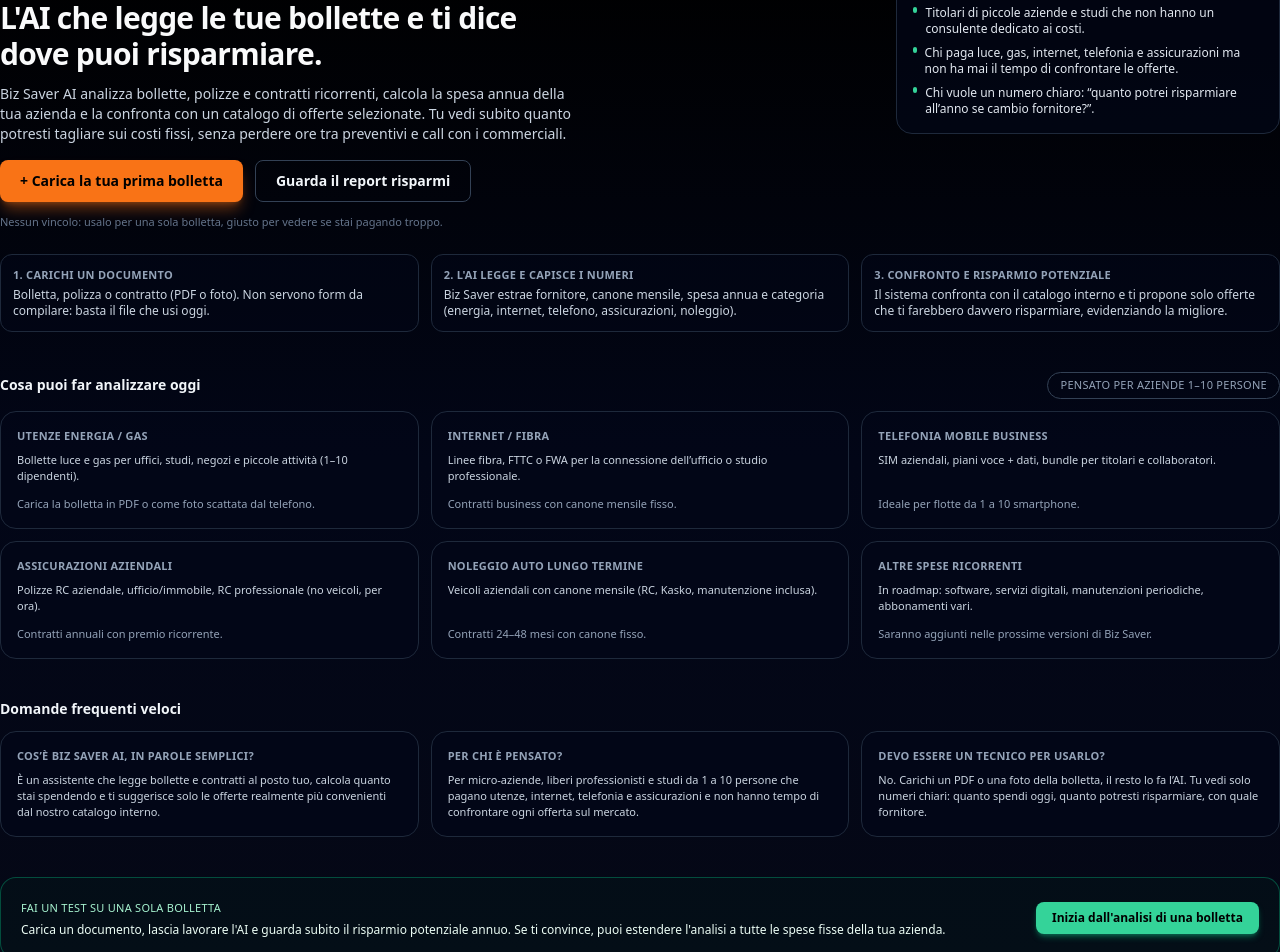
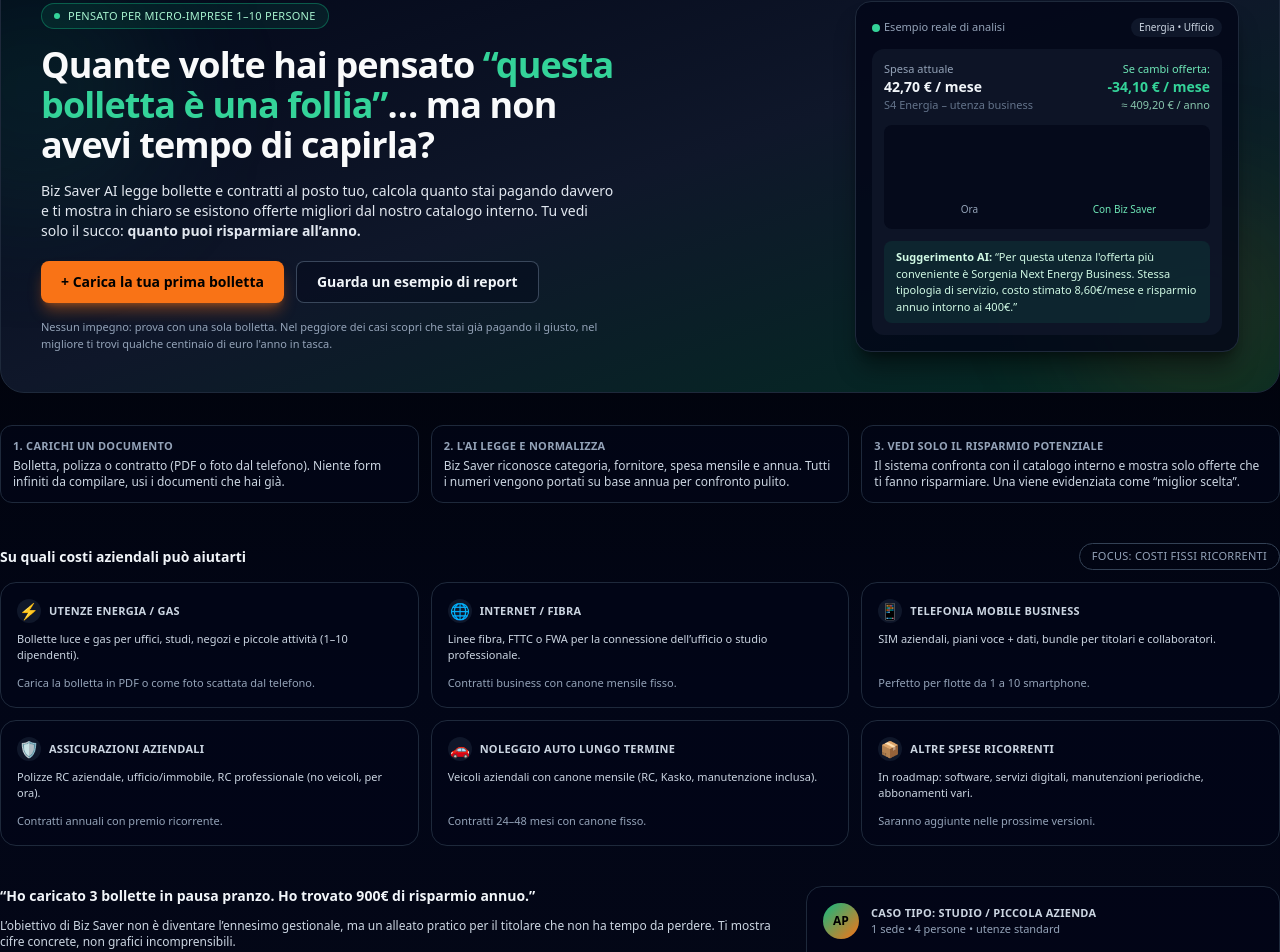
Before and after one commit to Padu76/biz-saver, a Next.js app: page / in a window 1280 px wide. Shown: the part 40-992 px from the top of the page. Built offline with nearby package versions, Linux system fonts and the light colour scheme.

Commit message:
Enhance landing page visuals and empathy

```diff
--- a/app/page.tsx
+++ b/app/page.tsx
@@ -4,54 +4,60 @@
 const CATEGORIES = [
   {
     key: "energia",
+    icon: "⚡",
     title: "Utenze energia / gas",
     desc: "Bollette luce e gas per uffici, studi, negozi e piccole attività (1–10 dipendenti).",
     hint: "Carica la bolletta in PDF o come foto scattata dal telefono.",
   },
   {
     key: "internet",
+    icon: "🌐",
     title: "Internet / Fibra",
     desc: "Linee fibra, FTTC o FWA per la connessione dell’ufficio o studio professionale.",
     hint: "Contratti business con canone mensile fisso.",
   },
   {
     key: "telefonia_mobile",
+    icon: "📱",
     title: "Telefonia mobile business",
     desc: "SIM aziendali, piani voce + dati, bundle per titolari e collaboratori.",
-    hint: "Ideale per flotte da 1 a 10 smartphone.",
+    hint: "Perfetto per flotte da 1 a 10 smartphone.",
   },
   {
     key: "assicurazioni",
+    icon: "🛡️",
     title: "Assicurazioni aziendali",
     desc: "Polizze RC aziendale, ufficio/immobile, RC professionale (no veicoli, per ora).",
     hint: "Contratti annuali con premio ricorrente.",
   },
   {
     key: "noleggio_auto",
+    icon: "🚗",
     title: "Noleggio auto lungo termine",
     desc: "Veicoli aziendali con canone mensile (RC, Kasko, manutenzione inclusa).",
     hint: "Contratti 24–48 mesi con canone fisso.",
   },
   {
     key: "altro",
+    icon: "📦",
     title: "Altre spese ricorrenti",
     desc: "In roadmap: software, servizi digitali, manutenzioni periodiche, abbonamenti vari.",
-    hint: "Saranno aggiunti nelle prossime versioni di Biz Saver.",
+    hint: "Saranno aggiunte nelle prossime versioni.",
   },
 ];
 
 const FAQ = [
   {
-    q: "Cos’è Biz Saver AI, in parole semplici?",
-    a: "È un assistente che legge bollette e contratti al posto tuo, calcola quanto stai spendendo e ti suggerisce solo le offerte realmente più convenienti dal nostro catalogo interno.",
+    q: "Perché dovrei usarlo se ho già un commercialista?",
+    a: "Il commercialista registra i costi, Biz Saver ti aiuta a tagliarli. È focalizzato solo su bollette, contratti e canoni ricorrenti, con un occhio al risparmio concreto.",
   },
   {
-    q: "Per chi è pensato?",
-    a: "Per micro-aziende, liberi professionisti e studi da 1 a 10 persone che pagano utenze, internet, telefonia e assicurazioni e non hanno tempo di confrontare ogni offerta sul mercato.",
+    q: "Quanto è complicato da usare?",
+    a: "Carichi un PDF o una foto dal telefono. Stop. L’AI legge per te, fa i conti e ti mostra solo 2 numeri: quanto spendi ora e quanto potresti risparmiare.",
   },
   {
-    q: "Devo essere un tecnico per usarlo?",
-    a: "No. Carichi un PDF o una foto della bolletta, il resto lo fa l’AI. Tu vedi solo numeri chiari: quanto spendi oggi, quanto potresti risparmiare, con quale fornitore.",
+    q: "Devo cambiare fornitore da solo?",
+    a: "Sì, per ora Biz Saver ti mostra il confronto e l’offerta consigliata. Tu scegli se cambiare o meno, con i dati chiari davanti.",
   },
 ];
 
@@ -59,24 +65,31 @@
   return (
     <div className="space-y-10">
       {/* HERO */}
-      <section className="space-y-6">
-        <div className="flex flex-col gap-6 lg:flex-row lg:items-start lg:justify-between">
-          <div className="space-y-3 max-w-xl">
-            <span className="inline-flex items-center rounded-full border border-emerald-500/40 bg-emerald-500/10 px-3 py-1 text-[11px] font-medium uppercase tracking-wide text-emerald-300">
-              Beta per micro-imprese 1–10 dipendenti
+      <section className="space-y-8">
+        <div className="relative overflow-hidden rounded-3xl border border-slate-800 bg-gradient-to-br from-slate-950 via-slate-900 to-emerald-950 px-6 py-8 md:px-10 md:py-10">
+          {/* Glow */}
+          <div className="pointer-events-none absolute -left-24 top-0 h-64 w-64 rounded-full bg-emerald-500/10 blur-3xl" />
+          <div className="pointer-events-none absolute -right-10 -bottom-10 h-60 w-60 rounded-full bg-accent/10 blur-3xl" />
+
+          <div className="relative flex flex-col gap-8 lg:flex-row lg:items-start lg:justify-between">
+            {/* Testo */}
+            <div className="space-y-4 max-w-xl">
+              <span className="inline-flex items-center gap-2 rounded-full border border-emerald-500/40 bg-emerald-500/10 px-3 py-1 text-[11px] font-medium uppercase tracking-wide text-emerald-200">
+                <span className="h-1.5 w-1.5 rounded-full bg-emerald-400" />
+                Pensato per micro-imprese 1–10 persone
               </span>
 
-            <h1 className="text-3xl font-semibold tracking-tight">
-              L&apos;AI che legge le tue bollette e ti dice dove puoi
-              risparmiare.
+              <h1 className="text-3xl md:text-4xl font-semibold tracking-tight">
+                Quante volte hai pensato
+                <span className="text-emerald-400"> “questa bolletta è una follia”</span>…
+                ma non avevi tempo di capirla?
               </h1>
 
-            <p className="text-sm text-slate-300">
-              Biz Saver AI analizza bollette, polizze e contratti ricorrenti,
-              calcola la spesa annua della tua azienda e la confronta con un
-              catalogo di offerte selezionate. Tu vedi subito quanto potresti
-              tagliare sui costi fissi, senza perdere ore tra preventivi e call
-              con i commerciali.
+              <p className="text-sm text-slate-200">
+                Biz Saver AI legge bollette e contratti al posto tuo,
+                calcola quanto stai pagando davvero e ti mostra in chiaro
+                se esistono offerte migliori dal nostro catalogo interno.
+                Tu vedi solo il succo: <span className="font-semibold">quanto puoi risparmiare all’anno.</span>
               </p>
 
               <div className="flex flex-wrap gap-3 pt-1">
@@ -88,76 +101,118 @@
                 </a>
                 <a
                   href="/report"
-                className="inline-flex items-center justify-center rounded-lg border border-slate-700 px-5 py-2.5 text-sm font-semibold text-slate-100 hover:bg-slate-900"
+                  className="inline-flex items-center justify-center rounded-lg border border-slate-600/80 bg-slate-950/40 px-5 py-2.5 text-sm font-semibold text-slate-100 hover:bg-slate-900/70"
                 >
-                Guarda il report risparmi
+                  Guarda un esempio di report
                 </a>
               </div>
 
-            <p className="text-[11px] text-slate-500">
-              Nessun vincolo: usalo per una sola bolletta, giusto per vedere se
-              stai pagando troppo.
+              <p className="text-[11px] text-slate-400">
+                Nessun impegno: prova con una sola bolletta. Nel peggiore dei casi
+                scopri che stai già pagando il giusto, nel migliore ti trovi
+                qualche centinaio di euro l&apos;anno in tasca.
               </p>
             </div>
 
-          <div className="w-full max-w-sm rounded-2xl border border-slate-800 bg-slate-950/70 p-4 text-xs text-slate-200 space-y-3">
-            <div className="text-[11px] font-semibold uppercase tracking-wide text-slate-400">
-              A chi risolve un problema
+            {/* Box “screenshot” mockup */}
+            <div className="w-full max-w-sm rounded-2xl border border-slate-800 bg-slate-950/80 p-4 shadow-xl shadow-black/40">
+              <div className="mb-3 flex items-center justify-between text-[11px] text-slate-400">
+                <span className="inline-flex items-center gap-1">
+                  <span className="h-2 w-2 rounded-full bg-emerald-400" />
+                  Esempio reale di analisi
+                </span>
+                <span className="rounded-full bg-slate-900 px-2 py-0.5 text-[10px] text-slate-300">
+                  Energia • Ufficio
+                </span>
               </div>
-            <ul className="space-y-2">
-              <li className="flex gap-2">
-                <span className="mt-[2px] h-1.5 w-1.5 rounded-full bg-emerald-400" />
-                <span>
-                  Titolari di piccole aziende e studi che non hanno un
-                  consulente dedicato ai costi.
-                </span>
-              </li>
-              <li className="flex gap-2">
-                <span className="mt-[2px] h-1.5 w-1.5 rounded-full bg-emerald-400" />
-                <span>
-                  Chi paga luce, gas, internet, telefonia e assicurazioni ma
-                  non ha mai il tempo di confrontare le offerte.
-                </span>
-              </li>
-              <li className="flex gap-2">
-                <span className="mt-[2px] h-1.5 w-1.5 rounded-full bg-emerald-400" />
-                <span>
-                  Chi vuole un numero chiaro: “quanto potrei risparmiare
-                  all’anno se cambio fornitore?”.
-                </span>
-              </li>
-            </ul>
+
+              <div className="space-y-3 rounded-xl bg-slate-900/80 p-3">
+                <div className="flex items-center justify-between text-xs">
+                  <div>
+                    <div className="text-[11px] text-slate-400">
+                      Spesa attuale
+                    </div>
+                    <div className="text-sm font-semibold text-slate-100">
+                      42,70 € / mese
+                    </div>
+                    <div className="text-[11px] text-slate-500">
+                      S4 Energia – utenza business
+                    </div>
+                  </div>
+                  <div className="text-right">
+                    <div className="text-[11px] text-emerald-300">
+                      Se cambi offerta:
+                    </div>
+                    <div className="text-sm font-semibold text-emerald-400">
+                      -34,10 € / mese
+                    </div>
+                    <div className="text-[11px] text-emerald-200/80">
+                      ≈ 409,20 € / anno
+                    </div>
+                  </div>
+                </div>
+
+                {/* mini “grafico” a colonne */}
+                <div className="mt-2 rounded-lg bg-slate-950/70 p-3">
+                  <div className="flex items-end gap-2 h-20">
+                    <div className="flex-1">
+                      <div className="flex h-full items-end">
+                        <div className="w-full rounded-t-md bg-slate-600" style={{ height: "80%" }} />
+                      </div>
+                      <div className="mt-1 text-center text-[10px] text-slate-400">
+                        Ora
+                      </div>
+                    </div>
+                    <div className="flex-1">
+                      <div className="flex h-full items-end">
+                        <div className="w-full rounded-t-md bg-emerald-400" style={{ height: "20%" }} />
+                      </div>
+                      <div className="mt-1 text-center text-[10px] text-emerald-300">
+                        Con Biz Saver
+                      </div>
+                    </div>
+                  </div>
+                </div>
+
+                <div className="rounded-lg bg-emerald-500/10 px-3 py-2 text-[11px] text-emerald-100">
+                  <span className="font-semibold">Suggerimento AI:</span>{" "}
+                  “Per questa utenza l&apos;offerta più conveniente è Sorgenia
+                  Next Energy Business. Stessa tipologia di servizio, costo
+                  stimato 8,60€/mese e risparmio annuo intorno ai 400€.”
+                </div>
+              </div>
+            </div>
           </div>
         </div>
 
         {/* Come funziona */}
         <div className="grid gap-3 text-xs text-slate-300 md:grid-cols-3">
-          <div className="rounded-xl border border-slate-800 bg-slate-950/60 p-3">
+          <div className="rounded-xl border border-slate-800 bg-slate-950/70 p-3">
             <div className="text-[11px] font-semibold uppercase tracking-wide text-slate-400">
               1. Carichi un documento
             </div>
             <p className="mt-1">
-              Bolletta, polizza o contratto (PDF o foto). Non servono form da
-              compilare: basta il file che usi oggi.
+              Bolletta, polizza o contratto (PDF o foto dal telefono). Niente
+              form infiniti da compilare, usi i documenti che hai già.
             </p>
           </div>
-          <div className="rounded-xl border border-slate-800 bg-slate-950/60 p-3">
+          <div className="rounded-xl border border-slate-800 bg-slate-950/70 p-3">
             <div className="text-[11px] font-semibold uppercase tracking-wide text-slate-400">
-              2. L&apos;AI legge e capisce i numeri
+              2. L&apos;AI legge e normalizza
             </div>
             <p className="mt-1">
-              Biz Saver estrae fornitore, canone mensile, spesa annua e
-              categoria (energia, internet, telefono, assicurazioni, noleggio).
+              Biz Saver riconosce categoria, fornitore, spesa mensile e annua.
+              Tutti i numeri vengono portati su base annua per confronto pulito.
             </p>
           </div>
-          <div className="rounded-xl border border-slate-800 bg-slate-950/60 p-3">
+          <div className="rounded-xl border border-slate-800 bg-slate-950/70 p-3">
             <div className="text-[11px] font-semibold uppercase tracking-wide text-slate-400">
-              3. Confronto e risparmio potenziale
+              3. Vedi solo il risparmio potenziale
             </div>
             <p className="mt-1">
-              Il sistema confronta con il catalogo interno e ti propone solo
-              offerte che ti farebbero davvero risparmiare, evidenziando la
-              migliore.
+              Il sistema confronta con il catalogo interno e mostra solo
+              offerte che ti fanno risparmiare. Una viene evidenziata come
+              “miglior scelta”.
             </p>
           </div>
         </div>
@@ -167,10 +222,10 @@
       <section className="space-y-3">
         <div className="flex items-center justify-between gap-2">
           <h2 className="text-sm font-semibold text-slate-100">
-            Cosa puoi far analizzare oggi
+            Su quali costi aziendali può aiutarti
           </h2>
           <span className="rounded-full border border-slate-700 px-3 py-1 text-[11px] uppercase tracking-wide text-slate-400">
-            Pensato per aziende 1–10 persone
+            Focus: costi fissi ricorrenti
           </span>
         </div>
 
@@ -178,19 +233,82 @@
           {CATEGORIES.map((cat) => (
             <div
               key={cat.key}
-              className="flex flex-col justify-between rounded-2xl border border-slate-800 bg-slate-950/70 p-4 text-xs text-slate-200"
+              className="group flex flex-col justify-between rounded-2xl border border-slate-800 bg-slate-950/80 p-4 text-xs text-slate-200 transition hover:-translate-y-0.5 hover:border-emerald-500/60 hover:bg-slate-900/90"
             >
               <div>
-                <div className="text-[11px] font-semibold uppercase tracking-wide text-slate-400">
-                  {cat.title}
+                <div className="mb-2 flex items-center gap-2 text-[11px] font-semibold uppercase tracking-wide text-slate-300">
+                  <span className="flex h-6 w-6 items-center justify-center rounded-full bg-slate-900 text-base">
+                    {cat.icon}
+                  </span>
+                  <span>{cat.title}</span>
                 </div>
-                <p className="mt-2 text-[11px] text-slate-300">{cat.desc}</p>
+                <p className="mt-1 text-[11px] text-slate-300">{cat.desc}</p>
               </div>
-              <div className="mt-3 text-[11px] text-slate-400">
-                {cat.hint}
+              <div className="mt-3 text-[11px] text-slate-400">{cat.hint}</div>
+            </div>
+          ))}
+        </div>
+      </section>
+
+      {/* TESTIMONIAL / EMPATIA */}
+      <section className="grid gap-4 md:grid-cols-[minmax(0,2fr)_minmax(0,1.2fr)]">
+        <div className="space-y-3">
+          <h2 className="text-sm font-semibold text-slate-100">
+            “Ho caricato 3 bollette in pausa pranzo. Ho trovato 900€ di risparmio annuo.”
+          </h2>
+          <p className="text-xs text-slate-300">
+            L’obiettivo di Biz Saver non è diventare l’ennesimo gestionale, ma
+            un alleato pratico per il titolare che non ha tempo da perdere.
+            Ti mostra cifre concrete, non grafici incomprensibili.
+          </p>
+          <p className="text-xs text-slate-300">
+            Pensato per chi apre la mail della bolletta, scuote la testa e
+            pensa: “ci guardo quando ho tempo”. Qui il tempo lo mettiamo noi:
+            tu carichi il documento, Biz Saver fa il resto.
+          </p>
+        </div>
+
+        <div className="rounded-2xl border border-slate-800 bg-slate-950/80 p-4 text-xs text-slate-200">
+          <div className="flex items-center gap-3">
+            <div className="flex h-9 w-9 items-center justify-center rounded-full bg-gradient-to-br from-emerald-500 to-accent text-xs font-semibold text-black">
+              AP
+            </div>
+            <div>
+              <div className="text-[11px] font-semibold uppercase tracking-wide text-slate-300">
+                Caso tipo: studio / piccola azienda
+              </div>
+              <div className="text-[11px] text-slate-400">
+                1 sede • 4 persone • utenze standard
               </div>
             </div>
-          ))}
+          </div>
+
+          <div className="mt-3 space-y-1 text-[11px]">
+            <div className="flex items-center justify-between border-b border-slate-800 pb-1">
+              <span className="text-slate-400">Energia ufficio</span>
+              <span className="font-semibold text-emerald-300">
+                -409 €/anno
+              </span>
+            </div>
+            <div className="flex items-center justify-between border-b border-slate-800 pb-1">
+              <span className="text-slate-400">Fibra business</span>
+              <span className="font-semibold text-emerald-300">
+                -192 €/anno
+              </span>
+            </div>
+            <div className="flex items-center justify-between">
+              <span className="text-slate-400">Telefonia mobile</span>
+              <span className="font-semibold text-emerald-300">
+                -300 €/anno
+              </span>
+            </div>
+          </div>
+
+          <div className="mt-3 rounded-lg bg-emerald-500/10 px-3 py-2 text-[11px] text-emerald-100">
+            Totale potenziale: circa{" "}
+            <span className="font-semibold">900 €/anno</span> di costi fissi in
+            meno, solo mettendo a confronto poche bollette.
+          </div>
         </div>
       </section>
 
@@ -215,23 +333,23 @@
       </section>
 
       {/* CTA FINALE */}
-      <section className="rounded-2xl border border-emerald-700/60 bg-emerald-950/20 p-5 text-sm text-emerald-50">
+      <section className="sticky bottom-4 z-10 rounded-2xl border border-emerald-700/60 bg-emerald-950/80 p-4 text-sm text-emerald-50 shadow-lg shadow-emerald-900/40 md:static md:shadow-none">
         <div className="flex flex-col gap-3 md:flex-row md:items-center md:justify-between">
           <div>
             <div className="text-[11px] uppercase tracking-wide text-emerald-200">
-              Fai un test su una sola bolletta
+              Fai un test concreto, non teorico
             </div>
             <p className="mt-1 text-xs text-emerald-50">
-              Carica un documento, lascia lavorare l&apos;AI e guarda subito il
-              risparmio potenziale annuo. Se ti convince, puoi estendere
-              l&apos;analisi a tutte le spese fisse della tua azienda.
+              Prendi una bolletta che ti dà fastidio da mesi, caricala e guarda
+              se Biz Saver trova davvero margine di risparmio. È il modo più
+              veloce per capire se vale la pena usarlo per tutta l&apos;azienda.
             </p>
           </div>
           <a
             href="/upload"
             className="inline-flex items-center justify-center rounded-lg bg-emerald-400 px-4 py-2 text-xs font-semibold text-black shadow-md shadow-emerald-500/40 hover:bg-emerald-300"
           >
-            Inizia dall&apos;analisi di una bolletta
+            Carica ora una bolletta di prova
           </a>
         </div>
       </section>
```
Lines whose indentation alone changed are shown as unchanged.
